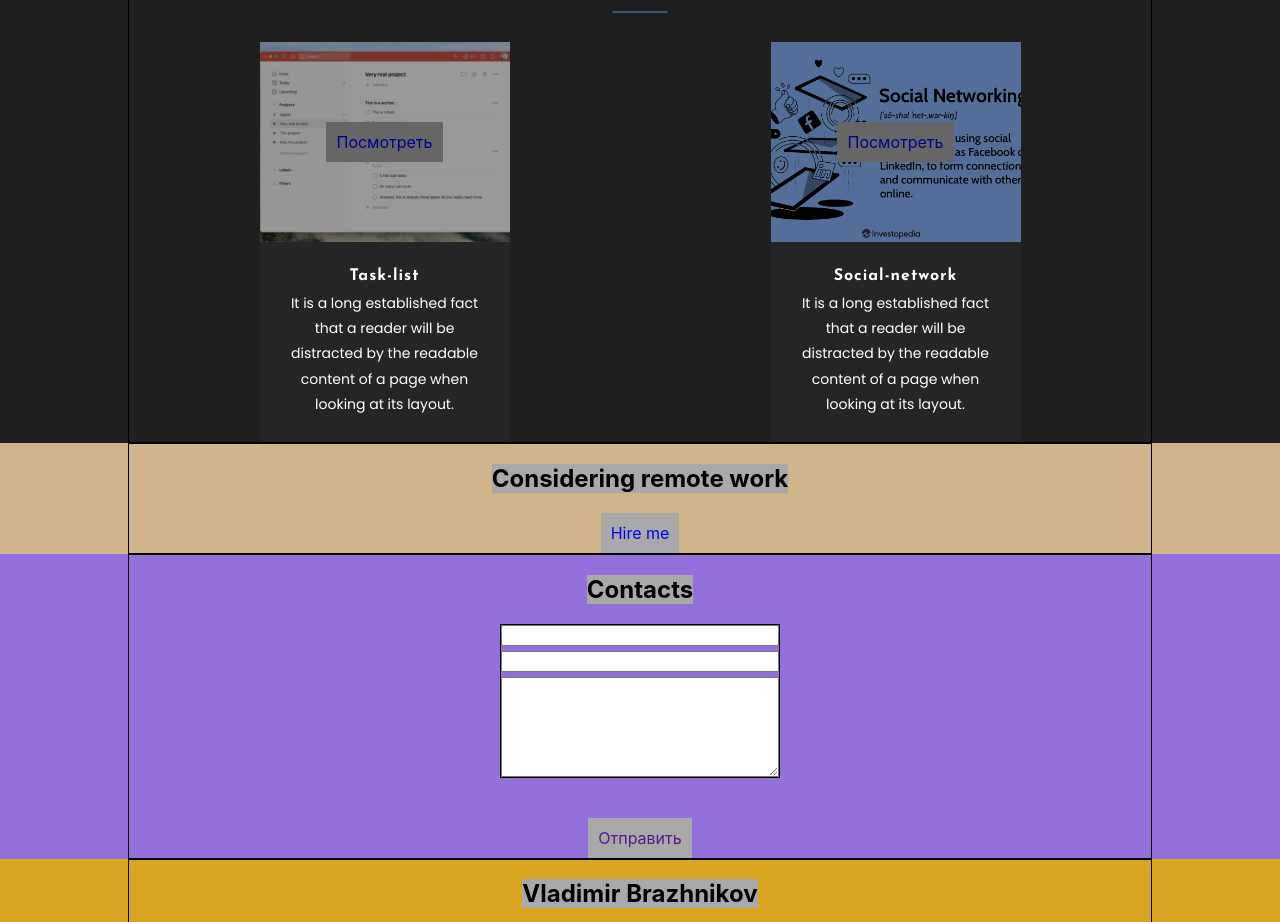
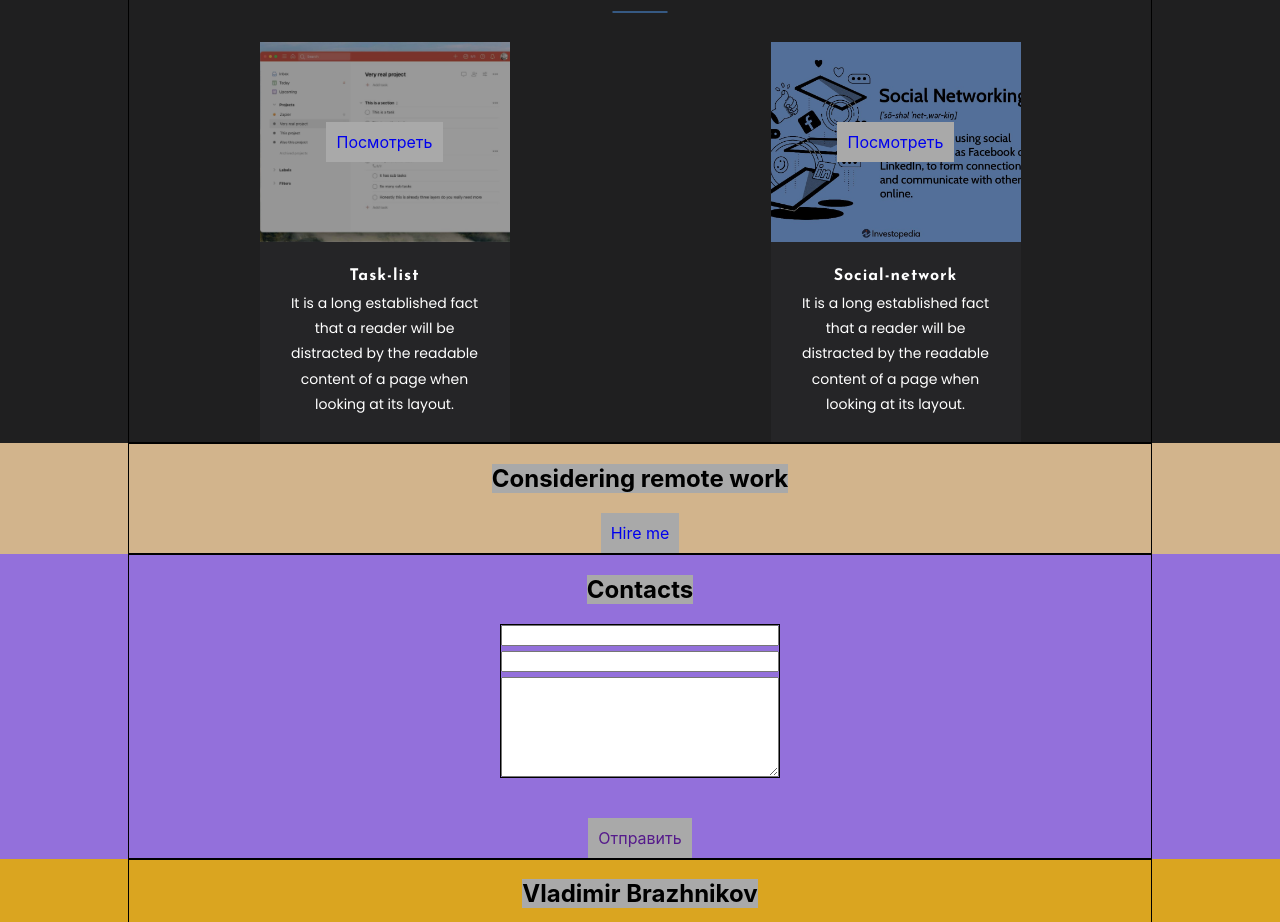
Before and after one commit to cros6y6raga/portfolio, a React (Create React App) app: page / in a window 1280 px wide. Shown: the part 1220-2142 px from the top of the page. Built offline with nearby package versions, Linux system fonts and the light colour scheme.

Commit message:
Changed the name of the button class and added a z-index

```diff
--- a/src/works/work/Work.module.css
+++ b/src/works/work/Work.module.css
@@ -36,10 +36,12 @@
     height: 200px;
 }
 
-.aWork {
+.workButton {
     text-decoration: none;
     padding: 10px;
     background-color: darkgrey;
+    position: relative;
+    z-index: 1;
 }
 
 .projectInfo {
--- a/src/works/work/Work.tsx
+++ b/src/works/work/Work.tsx
@@ -11,7 +11,7 @@ function Work(props: PropsType) {
     return (
         <div className={style.work}>
             <div className={style.imgContainer} style={props.style}>
-                <a className={style.aWork} href="#">
+                <a className={style.workButton} href="#">
                     Посмотреть
                 </a>
             </div>
```
